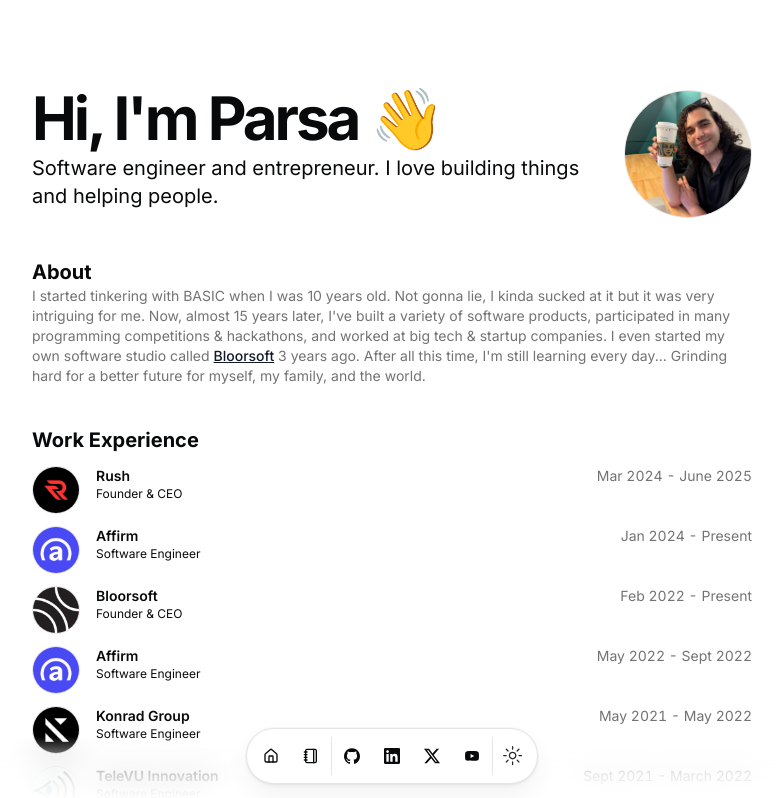
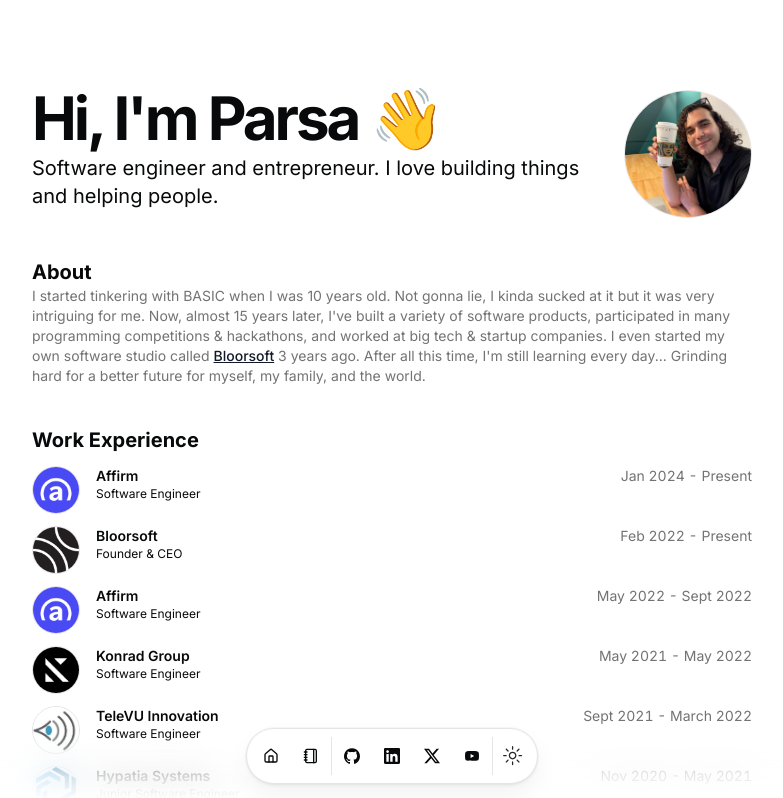
Before and after one commit to parsatajik/blog-v2, a Next.js app: page / in a window 1280 px wide. Shown: the top 798 px of the page, without its empty margins (248-1031 px from the left). Built offline with nearby package versions, Linux system fonts and the light colour scheme.

Commit message:
removing rush for now

```diff
--- a/src/data/resume.tsx
+++ b/src/data/resume.tsx
@@ -69,19 +69,19 @@
   },
 
   work: [
-    {
-      company: "Rush",
-      href: "https://rushoptimize.com",
-      badges: [],
-      location: "San Francisco, CA",
-      title: "Founder & CEO",
-      logoUrl: "/rush.png",
-      start: "Mar 2024",
-      end: "June 2025",
-      description:
-        "Built a platform for tracking and optimizing visibility performance in answer engines like ChatGPT, Gemini, and Claude.",
-      needsMarkdown: false,
-    },
+    // {
+    //   company: "Rush",
+    //   href: "https://rushoptimize.com",
+    //   badges: [],
+    //   location: "San Francisco, CA",
+    //   title: "Founder & CEO",
+    //   logoUrl: "/rush.png",
+    //   start: "Mar 2024",
+    //   end: "June 2025",
+    //   description:
+    //     "Built a platform for tracking and optimizing visibility performance in answer engines like ChatGPT, Gemini, and Claude.",
+    //   needsMarkdown: false,
+    // },
     {
       company: "Affirm",
       href: "https://affirm.com",
```
